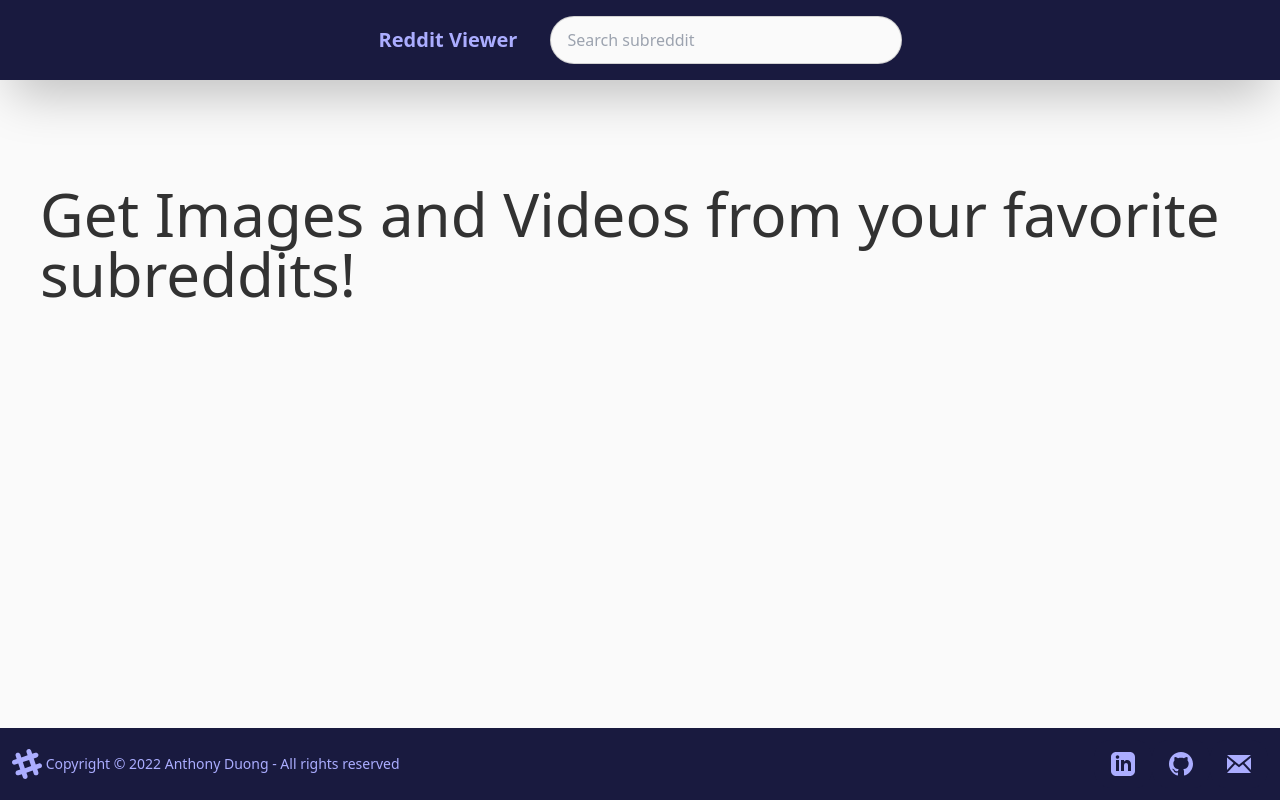
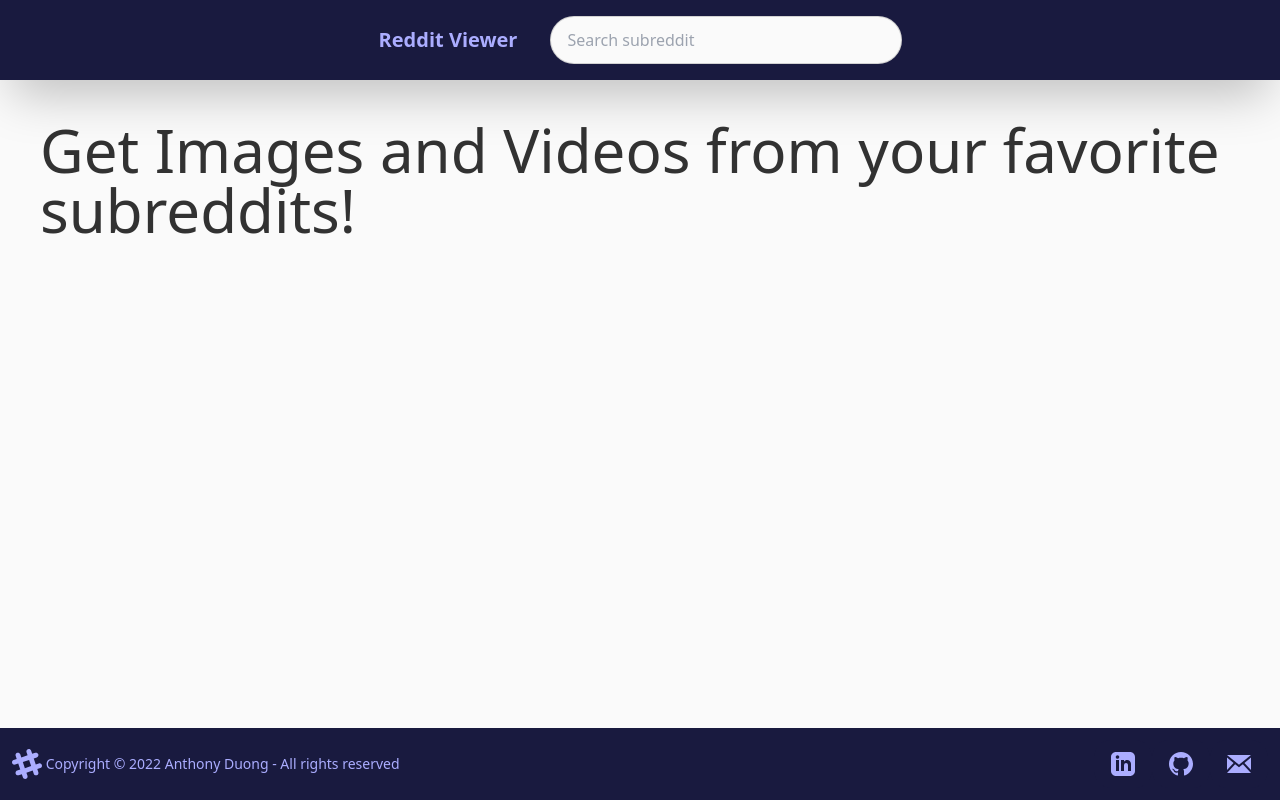
Before and after one commit to khangbeo/next-image-gallery, a Next.js app: page / in a window 1280 px wide. Built offline with nearby package versions, Linux system fonts and the light colour scheme.

Commit message:
removed extra padding for posts container

```diff
--- a/pages/index.js
+++ b/pages/index.js
@@ -127,7 +127,7 @@
       {err && (
         <span className="alert alert-error rounded-none shadow-lg">{err}</span>
       )}
-      <main className="grow px-4 p-20 flex flex-column justify-center">
+      <main className="grow p-4 flex flex-column justify-center">
         {/* <div>Current Query: {query}</div>
         <div>Current Sub: {subreddit}</div>
         <div>Current Url: {url}</div>
```
